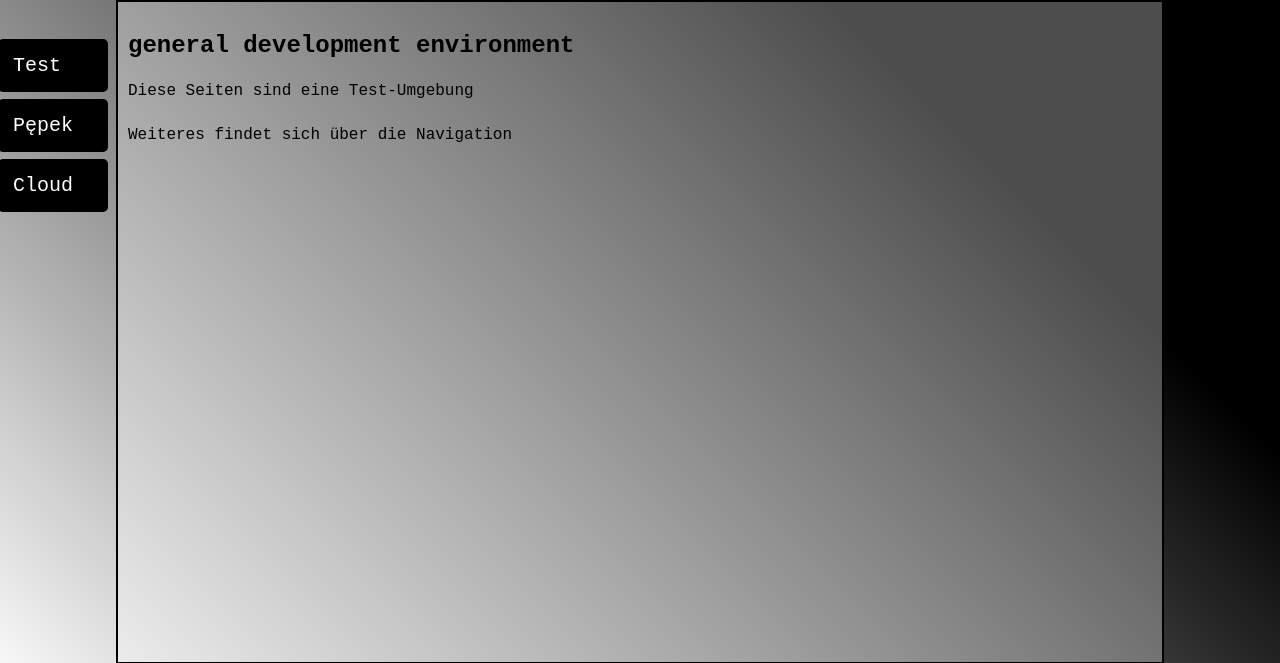
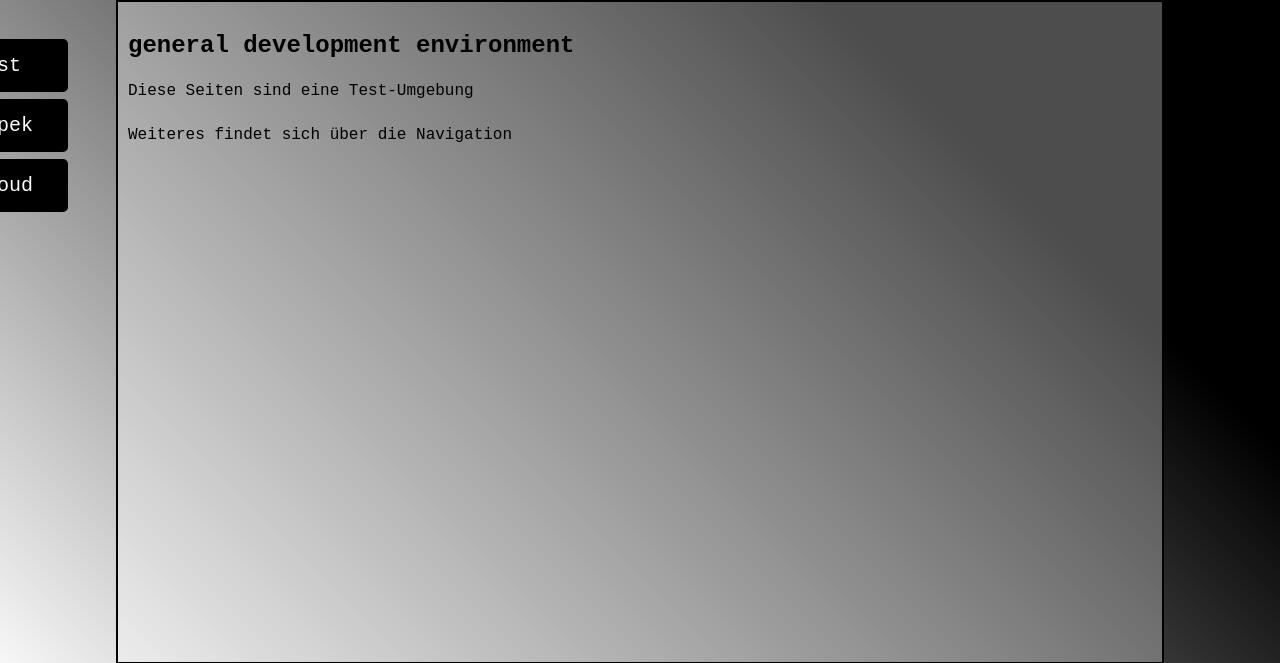
Before and after one commit to muffinmaster1024/muffinmaster1024.github.io, a PHP site: page / in a window 1280 px wide. Shown: the part 61-724 px from the top of the page. Run offline with PHP 8.4, Linux system fonts and the light colour scheme.

Commit message:
Update general.css

```diff
--- a/general.css
+++ b/general.css
@@ -39,7 +39,7 @@ aside, nav{
 }
 #mySidenav a {
     position: absolute;
-    left: -10px;
+    left: -50px;
     padding: 15px;
     width: 80px;
     text-decoration: none;
@@ -52,7 +52,7 @@ aside, nav{
 /*********************************************/
 #mySidenav a:hover {
 /*    position: relative; */ /* breaks it  */
-    left: 50;
+    left: 10;
 }
 
 
```
